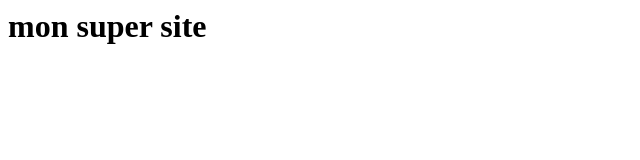
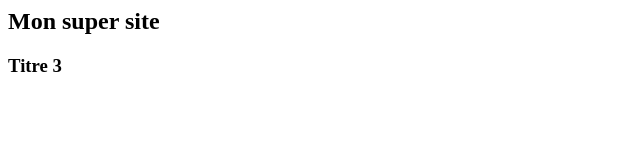
Before and after one commit to Noemy-Da-Silva-1994/gitprojectmjm.github.io, a plain HTML site: page index.html in a window 1280 px wide. Shown: the whole page, without its empty margins (0-640 px from the left). Drawn offline with Linux system fonts and the light colour scheme.

Commit message:
ajout h3

```diff
--- a/index.html
+++ b/index.html
@@ -1 +1,5 @@
-<h1>mon super site</h1>
+<h2>
+    Mon super site
+</h2>
+
+<h3>Titre 3</h3>
```
